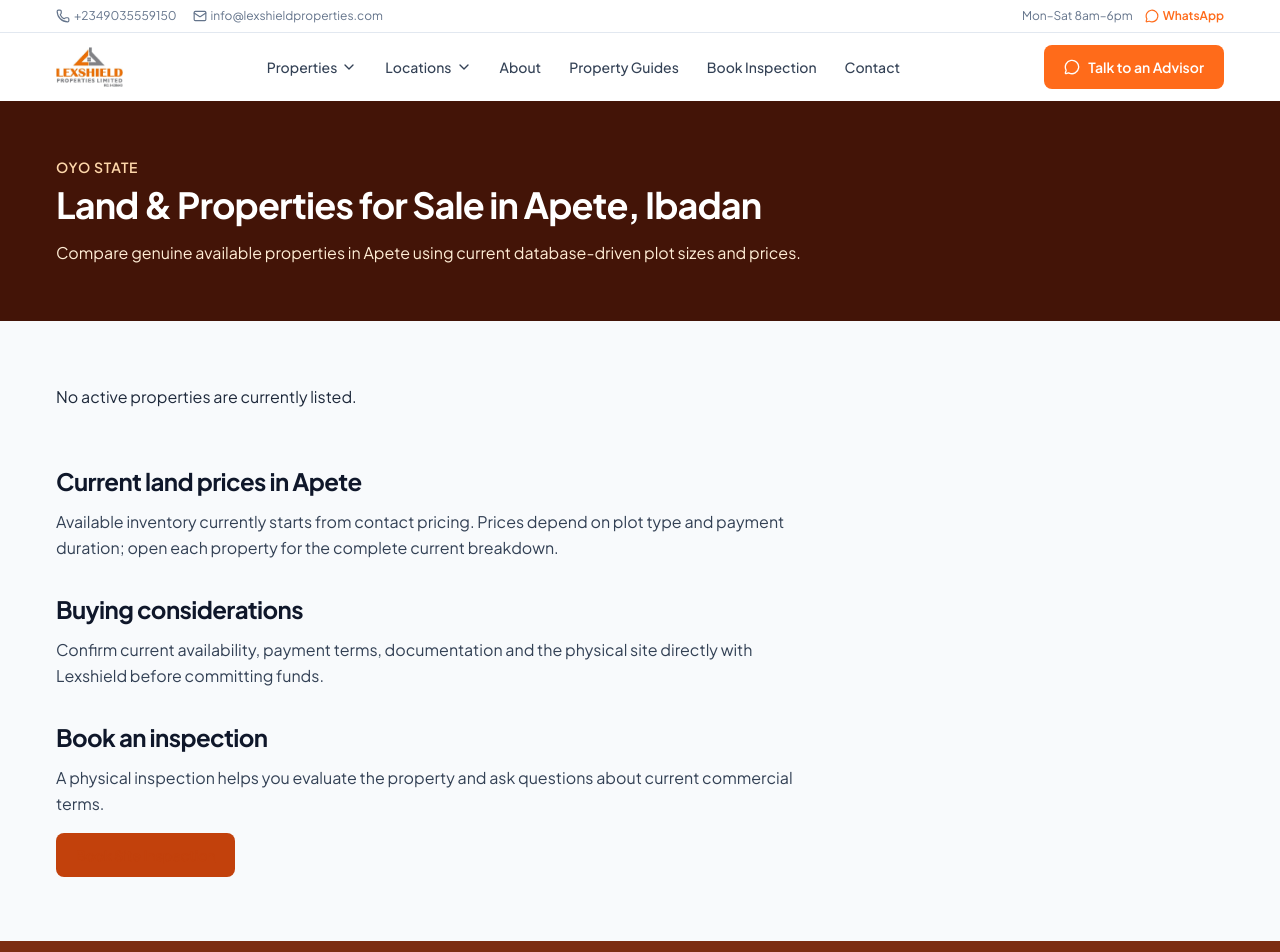
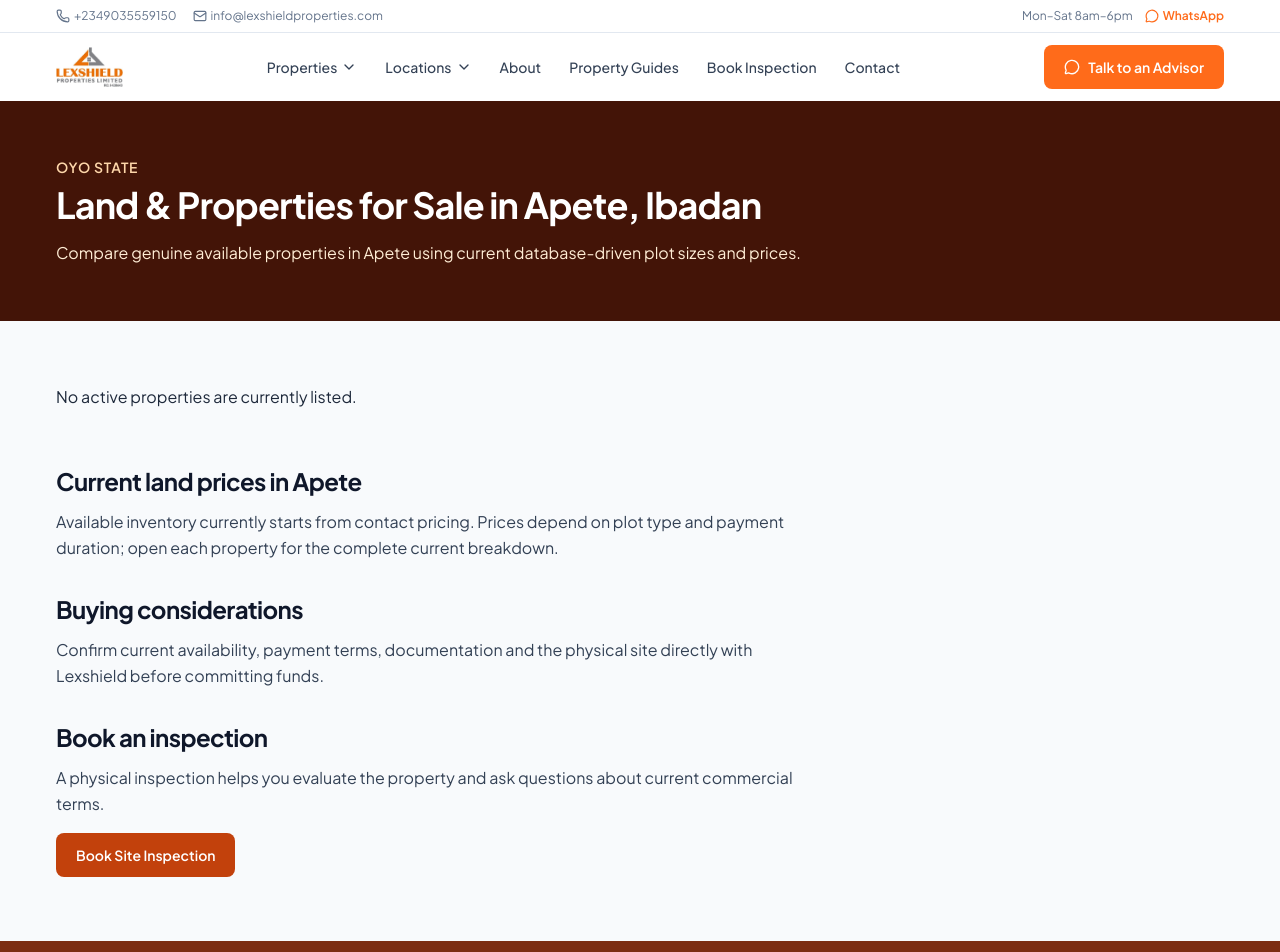
Before and after one commit to Gandokijnr/lexshield-properties, a Nuxt app: page /properties/apete-ibadan in a window 1280 px wide. Shown: the top 952 px of the page. Built offline with nearby package versions, Linux system fonts and the light colour scheme.

Commit message:
update the background color

```diff
--- a/assets/css/main.css
+++ b/assets/css/main.css
@@ -113,6 +113,6 @@
   }
 
   .prose-content a {
-    @apply text-primary-700 underline hover:text-primary-800;
+    @apply text-white hover:text-white;
   }
 }
```
